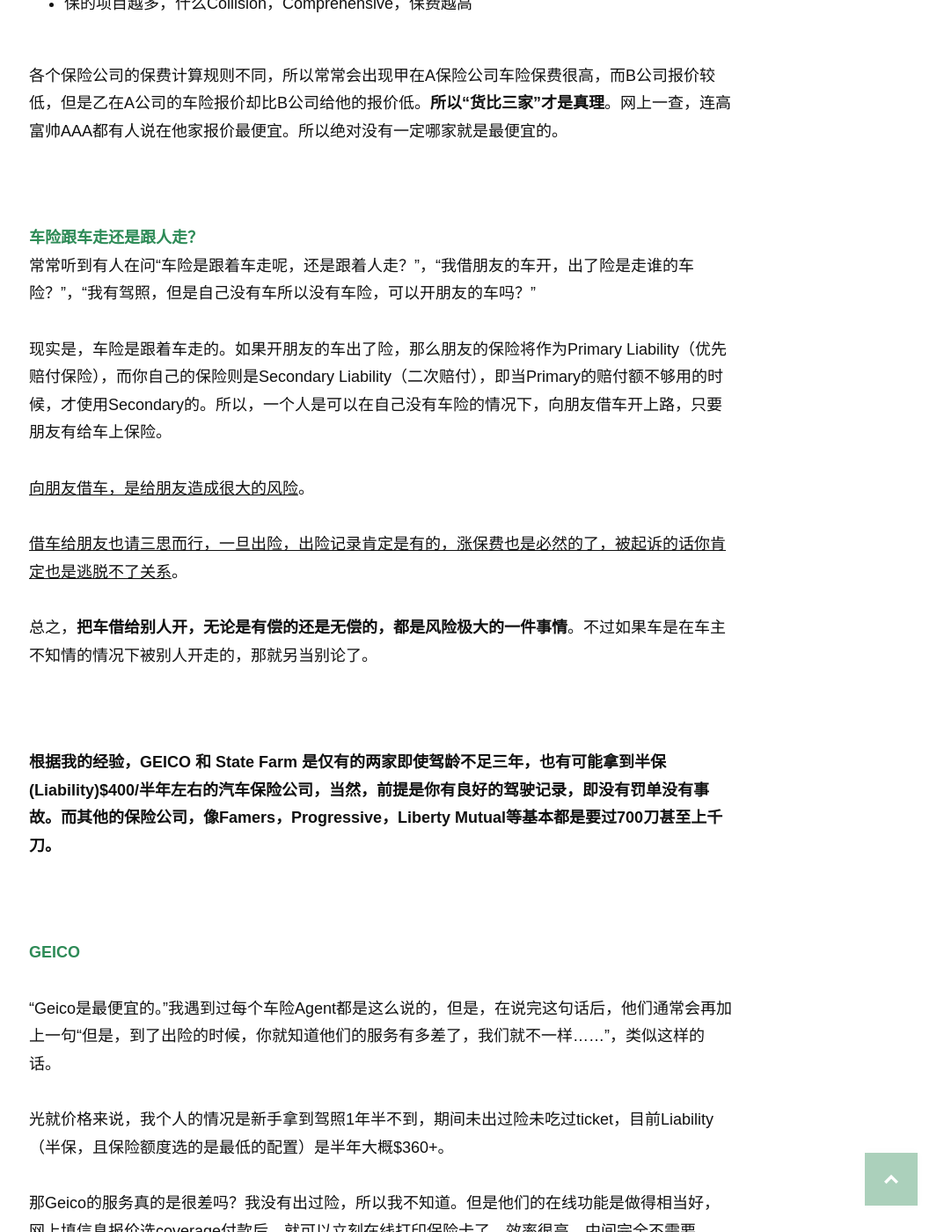
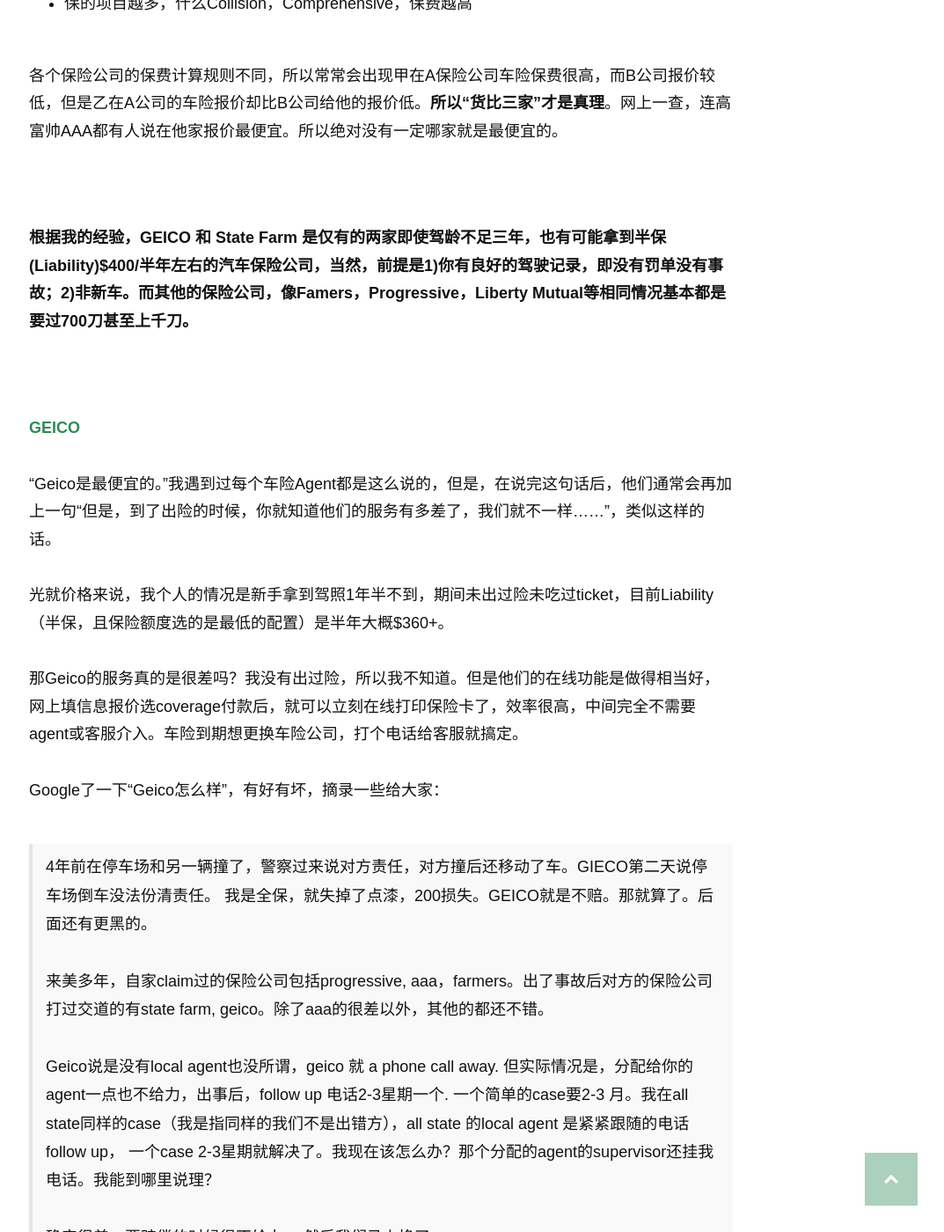
Before and after one commit to wolfwifee/wolfwifee.github.com, a Jekyll site: the page built from _posts/2016-04-10-things-about-auto-insurance.md, in a window 1280 px wide and 1400 px high, scrolled down 2484 px. Shown: the whole window at 88% size, without its empty margins (207-1280 px from the left). Built offline with Jekyll 4.4.1, drawn with Linux system fonts in a browser that asks for light colours; nearby versions of some CDN libraries; some web fonts are replaced; comment, search, counter and statistics services are not loaded; some of the changed text lies outside the part shown.

Commit message:
Update 2016-04-10-things-about-auto-insurance.md

```diff
--- a/_posts/2016-04-10-things-about-auto-insurance.md
+++ b/_posts/2016-04-10-things-about-auto-insurance.md
@@ -19,7 +19,7 @@
 
 **③财产损失责任险／Property Damage Liability**：你是过错方的时候，用来赔付对方的财产损失。此处的财产损失通常指对他人的车造成的损害，也包含你开车撞到电线杆、栅栏、建筑物等情况。绝大部分州都规定财产损失责任险必须购买。
 
-**④碰撞险／Collision**：购买碰撞险的时候，一般会让你选择自付额度（Deductible），范围在$250到$1000之间。自付额，也叫免赔额，是指如果发生碰撞，保险公司只赔付超过自付额之外的费用。也就是说，如果选择了&250的的自付额，出险后，你要自掏腰包先付完这250刀，超过的部分才由保险公司负责。所以自付额越高，保费自然就越低。**新车的话最好买下collision。**
+**④碰撞险／Collision**：购买碰撞险的时候，一般会让你选择自付额度（Deductible），范围在$250到$1000之间。自付额，也叫免赔额，是指如果发生碰撞，保险公司只赔付超过自付额之外的费用。也就是说，如果选择了&250的的自付额，出险后，你要自掏腰包先付完这250刀，超过的部分才由保险公司负责。所以自付额越高，保费自然就越低。**新车还是推荐买下collision。**
 
 **⑤综合意外险／Comprehensive**：保障任何不明对象或者天灾对车所造成的损失。被偷了，被火烧了，被水淹了，被树砸了等等情况它都管。Comprehensive也是有自付额的。
 
@@ -58,20 +58,8 @@
 
 <p style="margin-bottom:90px"></p>
 
-**<span style="color:#2e8b57">车险跟车走还是跟人走？</span>**<br>
-常常听到有人在问“车险是跟着车走呢，还是跟着人走？”，“我借朋友的车开，出了险是走谁的车险？”，“我有驾照，但是自己没有车所以没有车险，可以开朋友的车吗？”
 
-现实是，车险是跟着车走的。如果开朋友的车出了险，那么朋友的保险将作为Primary Liability（优先赔付保险），而你自己的保险则是Secondary Liability（二次赔付），即当Primary的赔付额不够用的时候，才使用Secondary的。所以，一个人是可以在自己没有车险的情况下，向朋友借车开上路，只要朋友有给车上保险。
-
-<u>向朋友借车，是给朋友造成很大的风险</u>。
-
-<u>借车给朋友也请三思而行，一旦出险，出险记录肯定是有的，涨保费也是必然的了，被起诉的话你肯定也是逃脱不了关系</u>。
-
-总之，**把车借给别人开，无论是有偿的还是无偿的，都是风险极大的一件事情**。不过如果车是在车主不知情的情况下被别人开走的，那就另当别论了。
-
-<p style="margin-bottom:90px"></p>
-
-**根据我的经验，GEICO 和 State Farm 是仅有的两家即使驾龄不足三年，也有可能拿到半保(Liability)$400/半年左右的汽车保险公司，当然，前提是你有良好的驾驶记录，即没有罚单没有事故。而其他的保险公司，像Famers，Progressive，Liberty Mutual等基本都是要过700刀甚至上千刀。**
+**根据我的经验，GEICO 和 State Farm 是仅有的两家即使驾龄不足三年，也有可能拿到半保(Liability)$400/半年左右的汽车保险公司，当然，前提是1)你有良好的驾驶记录，即没有罚单没有事故；2)非新车。而其他的保险公司，像Famers，Progressive，Liberty Mutual等相同情况基本都是要过700刀甚至上千刀。**
 
 <p style="margin-bottom:90px"></p>
 
@@ -146,6 +134,19 @@
 
 但是，这里也提醒大家，为了避免在理赔的时候出现问题，还是尽量从Progressive，Geico，Allstate，State Farm，Farmers，Costco（Ameriprise），AAA等大公司手里买车险，不要一味贪图便宜买了小品牌的车险，结果到需要理赔的时候，发现存在很大的麻烦。像Infinity，Mercy，Esurance等，网上一查，几乎全都是负面评价，慎重购买啊。
 
+<p style="margin-bottom:90px"></p>
+
+**<span style="color:#2e8b57">车险跟车走还是跟人走？</span>**<br>
+常常听到有人在问“车险是跟着车走呢，还是跟着人走？”，“我借朋友的车开，出了险是走谁的车险？”，“我有驾照，但是自己没有车所以没有车险，可以开朋友的车吗？”
+
+现实是，车险是跟着车走的。如果开朋友的车出了险，那么朋友的保险将作为Primary Liability（优先赔付保险），而你自己的保险则是Secondary Liability（二次赔付），即当Primary的赔付额不够用的时候，才使用Secondary的。所以，一个人是可以在自己没有车险的情况下，向朋友借车开上路，只要朋友有给车上保险。
+
+<u>向朋友借车，是给朋友造成很大的风险</u>。
+
+<u>借车给朋友也请三思而行，一旦出险，出险记录肯定是有的，涨保费也是必然的了，被起诉的话你肯定也是逃脱不了关系</u>。
+
+总之，**把车借给别人开，无论是有偿的还是无偿的，都是风险极大的一件事情**。不过如果车是在车主不知情的情况下被别人开走的，那就另当别论了。
+
 <p itemprop="aggregateRating" itemscope="" itemtype="http://schema.org/AggregateRating">评分：<span itemprop="ratingValue">4.9</span>分，已有<span itemprop="ratingCount">87</span>人打分
 
       <meta itemprop="bestRating" content="5">
```
